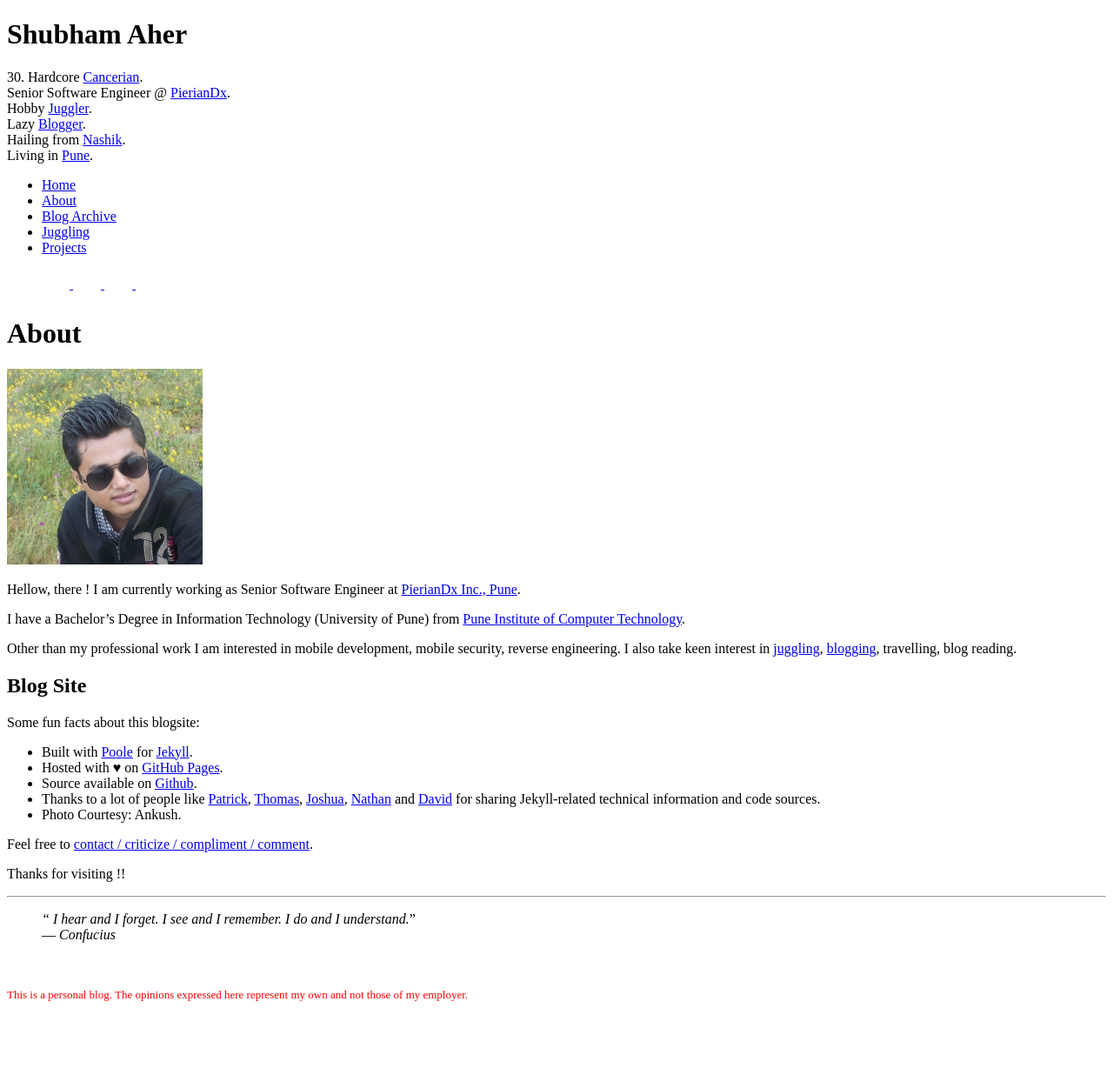
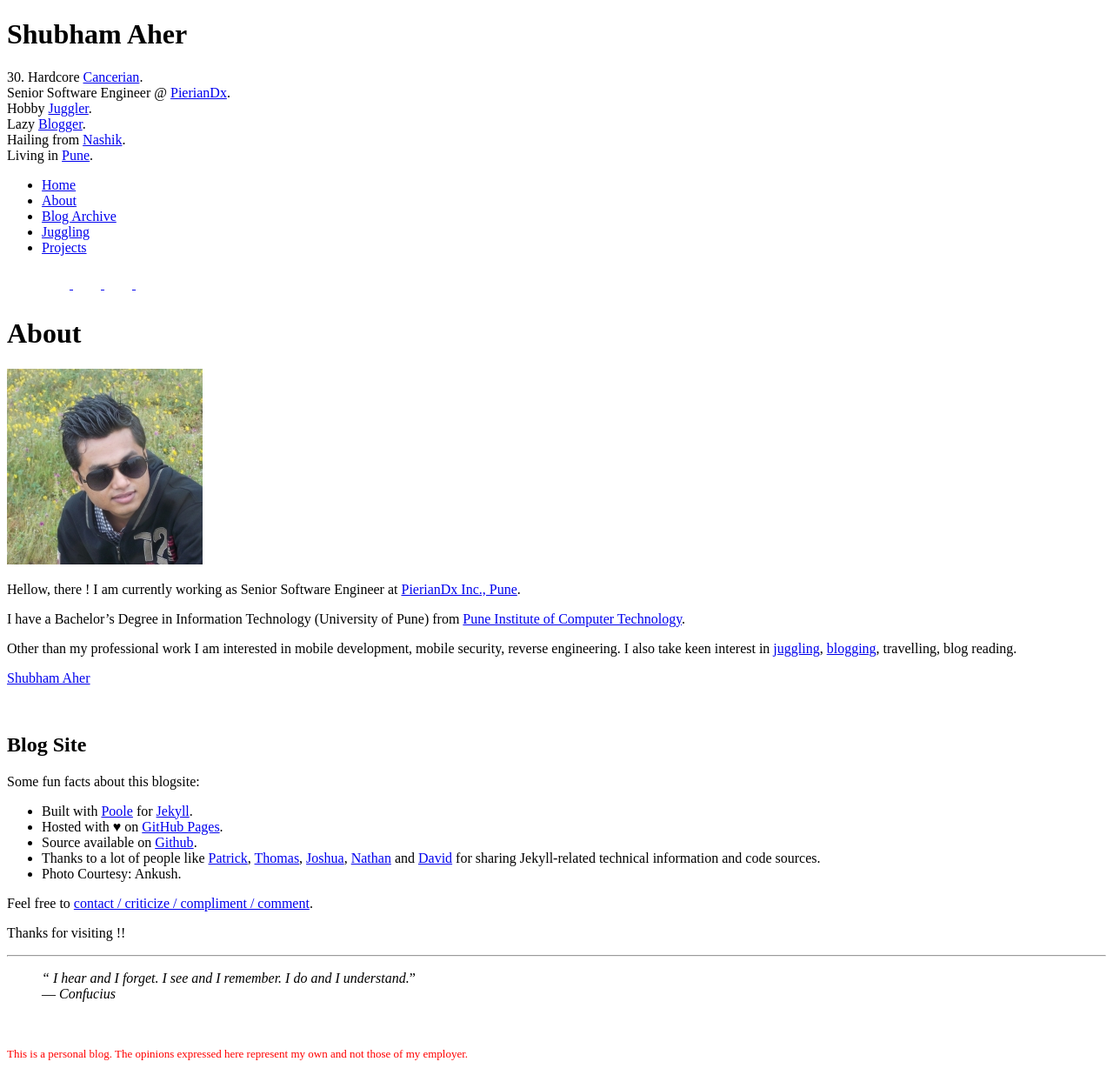
Before and after one commit to shubham-aher/shubham-aher.github.io, a Jekyll site: the page built from about.md, in a window 1280 px wide. Shown: the whole page at 87% size. Built offline with Jekyll 4.4.1, drawn with Linux system fonts in a browser that asks for light colours; nearby versions of some CDN libraries; comment, search, counter and statistics services are not loaded; before the commit the page ends 1168 px from its top, so only the background shows below that.

Commit message:
Added LinkedIn Profile Badge and Analytics

```diff
--- /dev/null
+++ b/_includes/linkedin_analytics.html
@@ -0,0 +1 @@
+<script src="https://platform.linkedin.com/badges/js/profile.js" async defer type="text/javascript"></script>
--- a/_layouts/default.html
+++ b/_layouts/default.html
@@ -3,6 +3,7 @@
 
   {% include head.html %}
   {% include google_analytics.html %}
+  {% include linkedin_analytics.html %}
 
   <body>
 
--- a/about.md
+++ b/about.md
@@ -12,6 +12,8 @@
 
 Other than my professional work I am interested in mobile development, mobile security, reverse engineering. I also take keen interest in <a href="http://shubhamaher.com/juggling">juggling</a>, <a href="http://shubhamaher.com/blog">blogging</a>, travelling, blog reading.
 
+<div class="badge-base LI-profile-badge" data-locale="en_US" data-size="large" data-theme="dark" data-type="HORIZONTAL" data-vanity="shubham--aher" data-version="v1"><a class="badge-base__link LI-simple-link" href="https://in.linkedin.com/in/shubham--aher?trk=profile-badge">Shubham Aher</a></div>
+<br>
 ## Blog Site
 
 Some fun facts about this blogsite:
```
